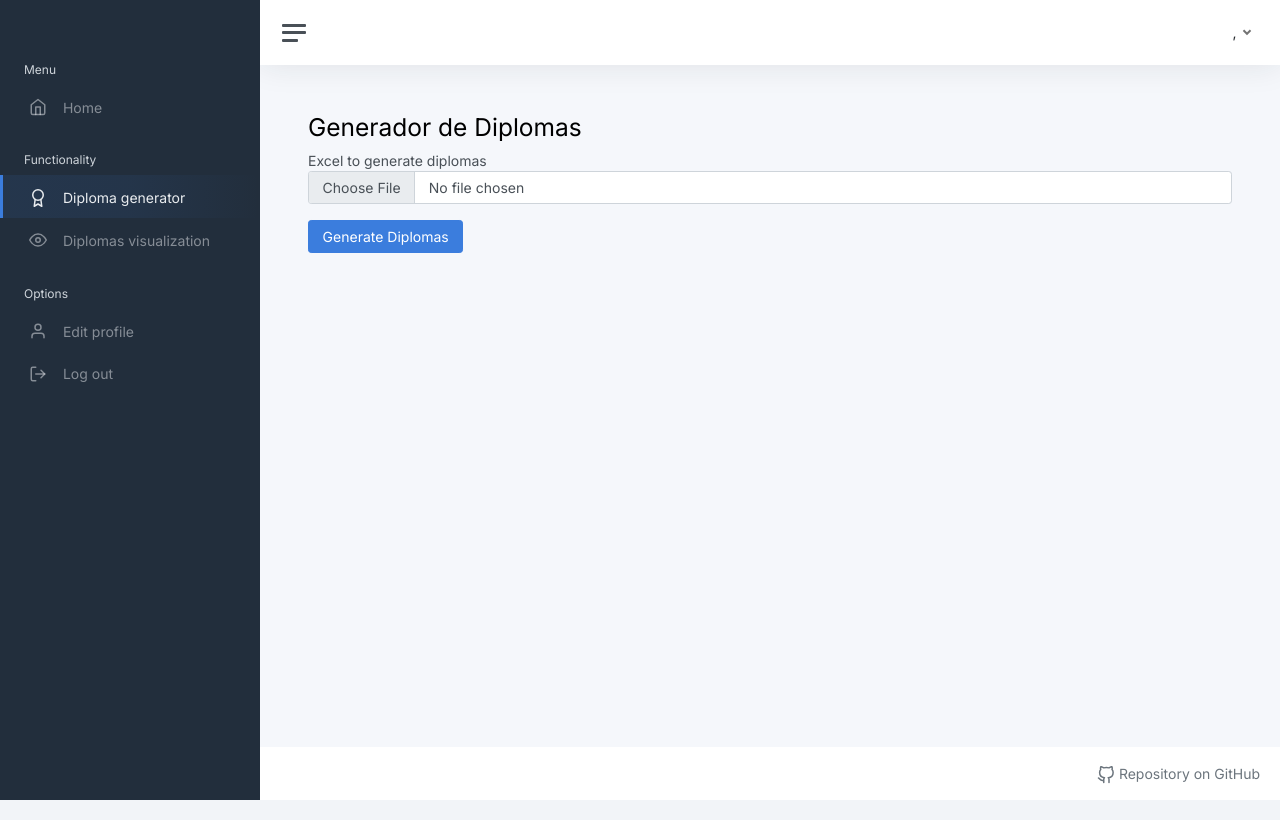
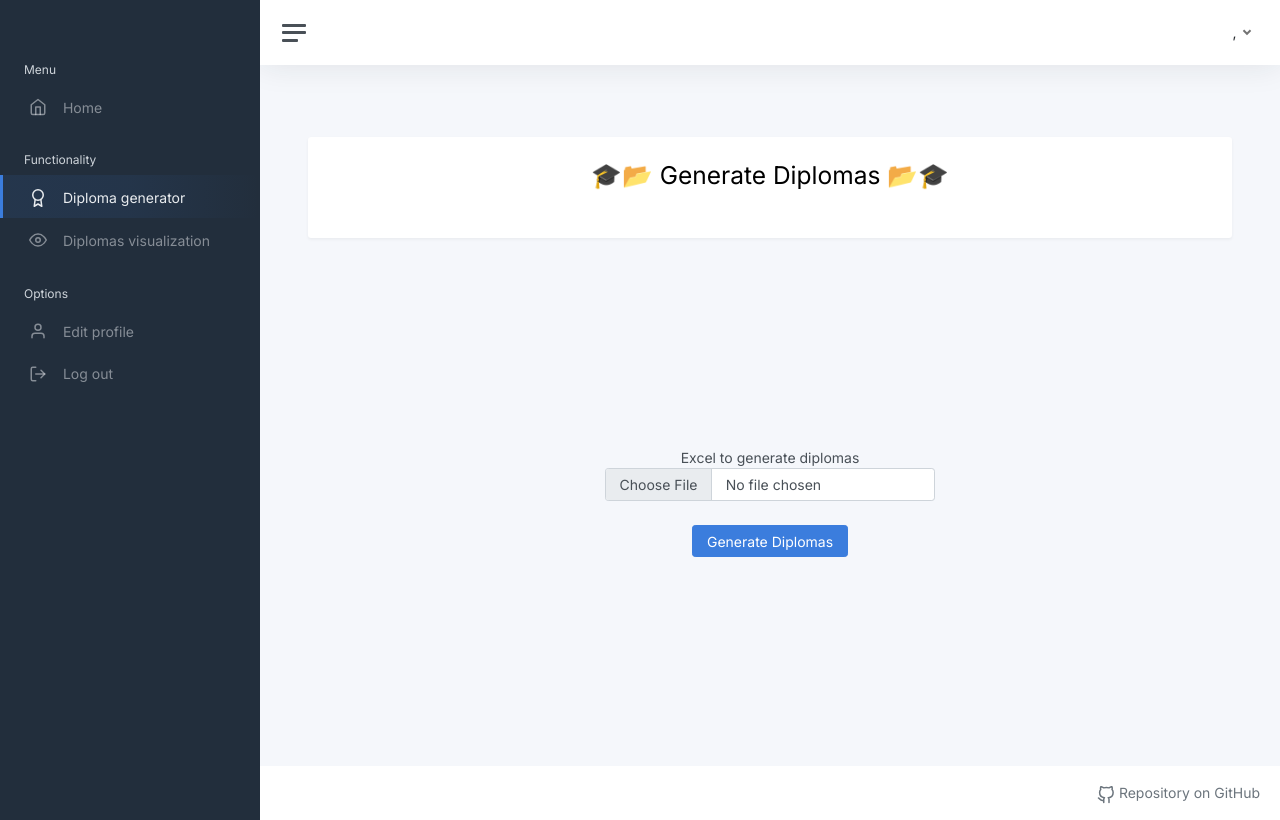
Before and after one commit to alvaroChico2408/innosoft-diplomas-1, a Flask app: page /diplomas in a window 1280 px wide. Run offline with Flask 3, Linux system fonts and the light colour scheme; the visitor is signed in with stand-in values (Sample User, id 1); parts of the project's set-up code (start-up, migrations or seed data) failed here and were passed over; some libraries are stand-ins or nearby versions.

Commit message:
[feat] diploma functionality, initial page and other visual changes

```diff
--- a/app/modules/diplomas/routes.py
+++ b/app/modules/diplomas/routes.py
@@ -8,6 +8,8 @@ import os
 from flask import send_file
 from flask import current_app
 from app import db, mail_service
+
+
 
 diplomas_service = DiplomasService()
 
@@ -43,11 +45,11 @@ def view_diploma(diploma_id):
     # Buscar el diploma por su ID
     diploma = Diploma.query.get(diploma_id)
     if not diploma:
-        flash("Diploma not found.", "error")
+        flash("Diploma   not found.", "error")
         return redirect(url_for('diplomas.diplomas_visualization'))
 
-    # Construir la ruta al archivo PDF usando el UVUS
-    file_path = os.path.join(current_app.root_path, "../docs", "diplomas", f"{diploma.uvus}.pdf")
+    # Construir la ruta al archivo PDF
+    file_path = os.path.abspath(diploma.file_path)
 
     # Verificar si el archivo existe
     if os.path.exists(file_path):
@@ -66,14 +68,12 @@ def delete_diploma(diploma_id):
             diploma = Diploma.query.get(diploma_id)
             if diploma:
                 # Generar la ruta completa del archivo PDF basado en el uvus
-                pdf_filename = f"{diploma.uvus}.pdf"
-                file_path = os.path.join(current_app.root_path, "../docs", "diplomas", pdf_filename)
+                file_path = os.path.abspath(diploma.file_path)
 
                 # Eliminar el archivo PDF si existe
                 if os.path.exists(file_path):
                     try:
                         os.remove(file_path)
-                        print(f"Deleted file: {file_path}")
                     except Exception as file_error:
                         flash("The diploma entry was deleted, but the file could not be deleted.", "warning")
                         print(f"Error deleting file: {file_error}")
--- a/app/modules/diplomas/templates/diplomas/diplomas-visualization.html
+++ b/app/modules/diplomas/templates/diplomas/diplomas-visualization.html
@@ -4,7 +4,7 @@
 
 {% block content %}
 <div class="container my-4 p-4 bg-white shadow rounded">
-    <h2 class="text-center mb-4">Choose and Send Diplomas</h2>
+    <h1 class="text-center mb-4">🔍📩 Choose and Send Diplomas 📩🔍</h1>
 
     <div class="filter-container text-center mb-4">
         <div class="search-bar d-inline-block">
--- a/app/modules/diplomas/templates/diplomas/index.html
+++ b/app/modules/diplomas/templates/diplomas/index.html
@@ -3,14 +3,16 @@
 {% block title %}View diplomas{% endblock %}
 
 {% block content %}
-<h2>Generador de Diplomas</h2>
+<div class="container my-4 p-4 bg-white shadow rounded">
+    <h2 class="text-center mb-4">🎓📂 Generate Diplomas 📂🎓</h2>
+</div>
 
+<div class="container d-flex justify-content-center align-items-center" style="height: 60vh;">
+    <div class="text-center">
         {% with messages = get_flashed_messages(with_categories=true) %}
         {% if messages %}
         {% for category, message in messages %}
-<div class="row">
-    <div class="col-12 mb-3">
-        <!-- Aquí se elige la clase en función de la categoría del mensaje -->
+        <div class="mb-3">
             <div class="alert alert-{{ category }}" role="alert">
                 <div class="alert-message">
                     {% if category == 'success' %}
@@ -22,14 +24,13 @@
                 </div>
             </div>
         </div>
-</div>
         {% endfor %}
         {% endif %}
         {% endwith %}
 
         <form method="post" enctype="multipart/form-data">
             {{ form.hidden_tag() }}
-    <div class="mb-3">
+            <div class="mb-4">
                 {{ form.hours_excel.label }}
                 {{ form.hours_excel(class="form-control") }}
                 {% for error in form.hours_excel.errors %}
@@ -38,6 +39,8 @@
             </div>
             <button type="submit" class="btn btn-primary">{{ form.submit.label }}</button>
         </form>
+    </div>
+</div>
 {% endblock %}
 
 {% block scripts %}
--- a/app/templates/base_template.html
+++ b/app/templates/base_template.html
@@ -177,7 +177,7 @@
                     <div class="col-6 text-end">
                         <ul class="list-inline">
                             <li class="list-inline-item">
-                                <a class="text-muted" href="https://github.com/drorganvidez/flask_base"
+                                <a class="text-muted" href="https://github.com/alvaroChico2408/innosoft-diplomas-1"
                                    target="_blank">
                                     <i class="align-middle" data-feather="github"></i>
                                     Repository on GitHub</a>
```
Also changed, not shown: app/modules/diplomas/models.py (+8 -2 lines), app/modules/diplomas/services.py (+90 -83 lines), app/modules/public/templates/public/index.html (+5 -7 lines), app/static/img/home_page.png (added), 1 other file. Lines whose indentation alone changed are shown as unchanged.
